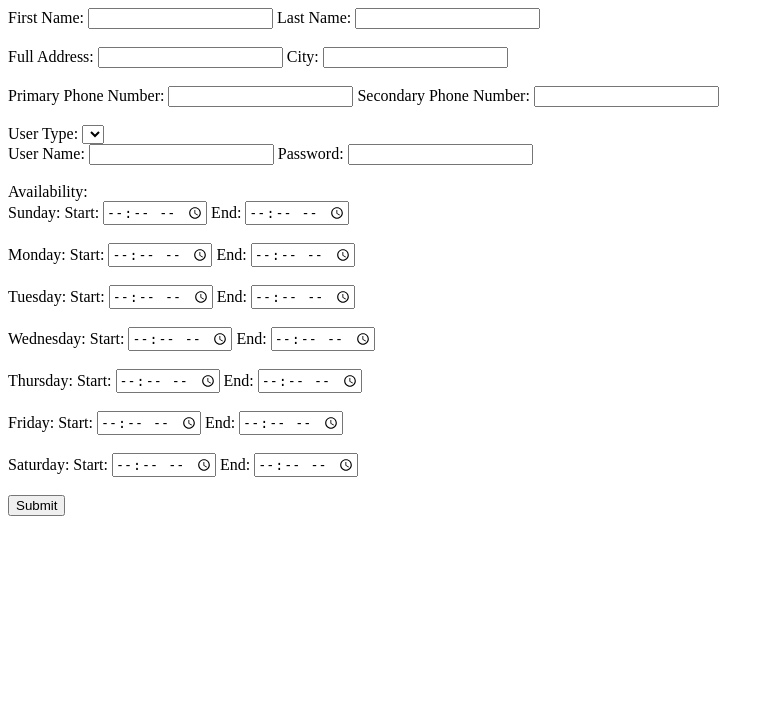
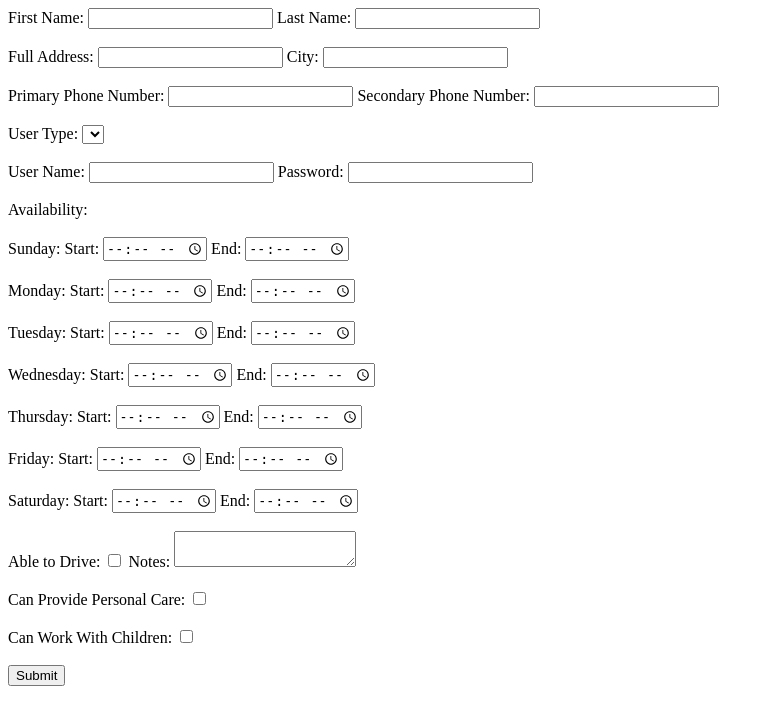
Before and after one commit to Harlento/SchedulingSystem, a PHP site: page /coordinatorOnlyPages/addNewStaff.php in a window 1280 px wide. Shown: the top 725 px of the page, without its empty margins (0-774 px from the left). Run offline with PHP 8.4, Linux system fonts and the light colour scheme; lists and menus that the app fills with data are empty.

Commit message:
Add files via upload

```diff
--- a/webPages/php/coordinatorOnlyPages/addNewStaff.php
+++ b/webPages/php/coordinatorOnlyPages/addNewStaff.php
@@ -33,14 +33,14 @@
                 User Type:
                     <select>
                         <option>
-                    </select><br />
+                    </select><br /><br />
 
                 User Name:
                     <input type='text' name='' value=''>
                 Password:
                     <input type='text' name='' value=''><br /><br />
 
-                Availability: <br />
+                Availability: <br /><br />
                     Sunday:
                         Start:
                             <input type='time' name='' value=''>
@@ -82,6 +82,18 @@
                         End:
                             <input type='time' name='' value=''><br /><br />
 
+                Able to Drive:
+                    <input type='checkbox' name='' value=''>
+                Notes:
+                    <textarea name=''>
+                    </textarea><br /><br />
+
+                Can Provide Personal Care:
+                    <input type='checkbox' name='' value=''><br /><br />
+
+                Can Work With Children:
+                    <input type='checkbox' name='' value=''><br /><br />
+
                 <input type='submit' value='Submit'>
 
             </form>
```
